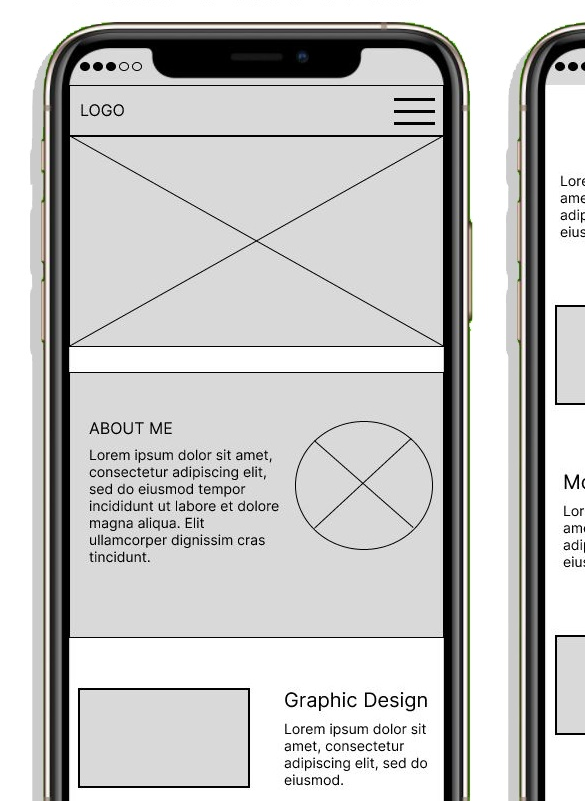
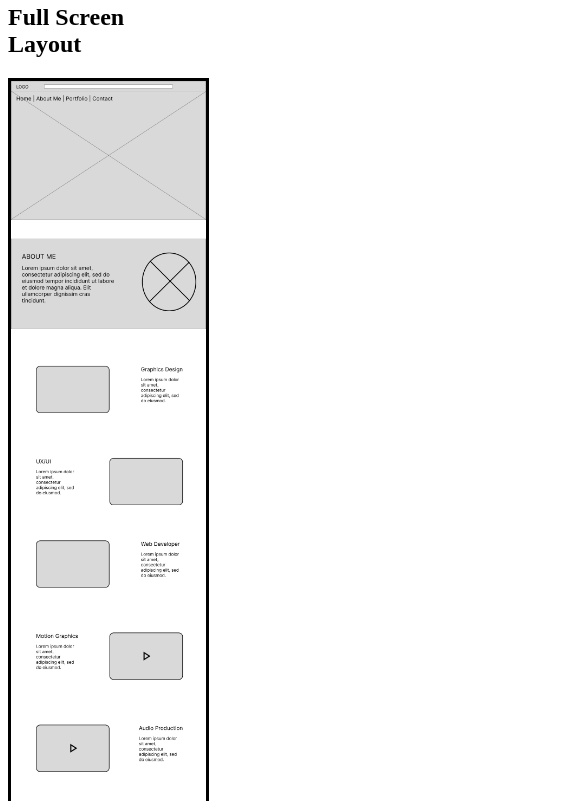
Before and after one commit to ClydeMcNeil25/pwp-clydemcneil, a plain HTML site: page public_html/documentation/milestone-2.html in a window 390 px wide. Shown: the part 1223-2024 px from the top of the page, 585 px wide, since content can reach past the window. Drawn offline with Linux system fonts and the light colour scheme.

Commit message:
Updated directory, updated image sources

```diff
--- a/public_html/documentation/milestone-2.html
+++ b/public_html/documentation/milestone-2.html
@@ -19,11 +19,11 @@
         </section>
         <section>
             <h2>Mobile Wireframe Layout</h2>
-                <img src="mobile.jpg" alt="mobile">
+                <img src="../documentation/mobile.jpg" alt="mobile">
         </section>
         <section>
             <h2>Full Screen Layout</h2>
-                <img src="desktop.jpg" alt="desktop">
+                <img src="../documentation/desktop.jpg" alt="desktop">
         </section>
     </body>
 </html>
--- a/public_html/documentation/style.css
+++ b/public_html/documentation/style.css
@@ -2,11 +2,11 @@ body {
     width: 50%;
 }
 
-img[src="image/mobile.jpg"]{
+img[src="../documentation/mobile.jpg"]{
     width: 100%;
 }
 
-img[src="image/desktop.jpg"] {
+img[src="../documentation/desktop.jpg"] {
     border: 3px black solid;
     width: 100%;
 }
```
